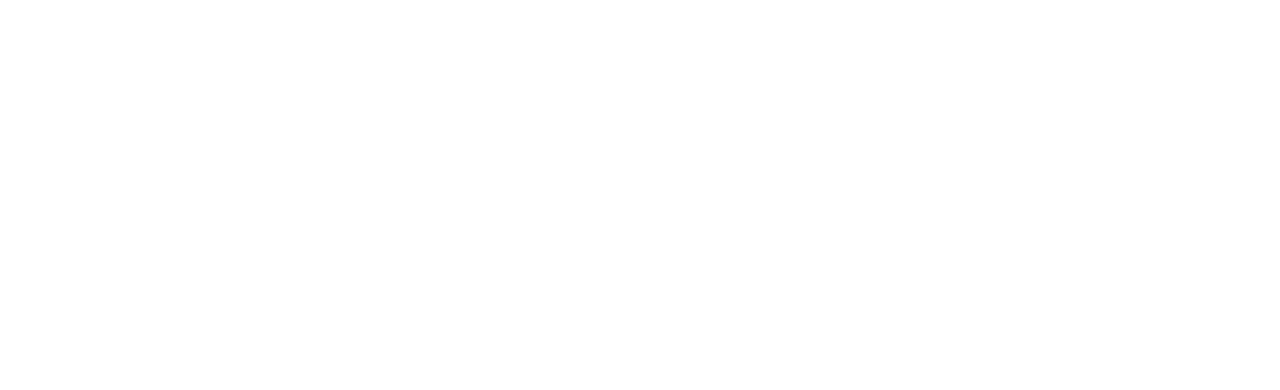
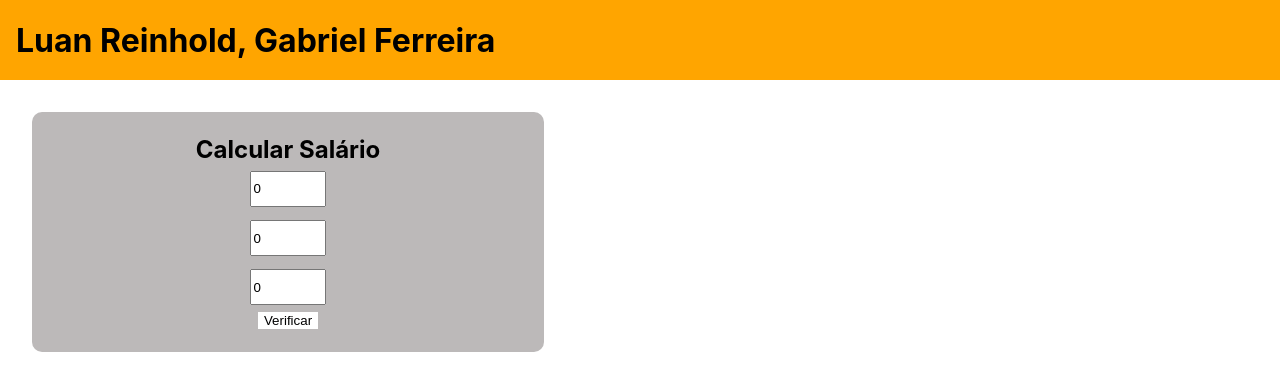
Before and after one commit to luanreinhold/ProvaFreinew, a React (Create React App) app: page /salario in a window 1280 px wide. Before the commit this address had no page. Shown: the top 390 px of the page. Built offline with nearby package versions, Linux system fonts and the light colour scheme.

Commit message:
febre e salario completos

```diff
--- a/src/index.js
+++ b/src/index.js
@@ -6,6 +6,8 @@
 import AcaiPage from "./pages/acaiPage"
 import LibraPage from "./pages/libraPage"
 import Sorveteria from "./pages/sorveteria"
+import Temperatura from "./pages/febrePage"
+import SalarioPage from './pages/salarioPage';
 const root = ReactDOM.createRoot(document.getElementById('root'));
 root.render(
   <React.StrictMode>
@@ -14,6 +16,8 @@
         <Route path="/" element={<AcaiPage/>} />
         <Route path="/libra" element={<LibraPage/>} />
         <Route path="/sorveteria" element={<Sorveteria/>} />
+        <Route path="/temperatura" element={<Temperatura/>}/>
+        <Route path="/salario" element={<SalarioPage/>}/>
       </Routes>
     </BrowserRouter>
   </React.StrictMode>
--- /dev/null
+++ b/src/pages/febrePage/index.js
@@ -0,0 +1,77 @@
+import { useState} from "react"
+import CompHeader from "../../components/Header"
+
+import "./index.scss"
+
+export default function FebrePage () {
+
+    const [temperatura, setTemperatura] = useState(0)
+    const [status, setStatus] = useState("")
+
+     function verificarTemperatura() {
+
+        if(!temperatura) {
+            throw new Error ("Digite um numero válido")
+        }
+        if(isNaN(temperatura))
+            throw new Error ("Digite um número")
+
+        if(temperatura >= 41) {
+            setStatus("Hipertermia")
+        }
+        if(temperatura >= 39.6 && temperatura < 41) {
+            setStatus("Febre Alta")
+        }
+        if(temperatura >= 37.6 && temperatura < 39.6) {
+            setStatus("Febre")
+        }
+        if(temperatura >= 36 && temperatura < 37.6) {
+            setStatus("Normal")
+        }
+        if(temperatura < 36) {
+            setStatus("Hipotermia")
+        }
+    }
+
+
+
+    return (
+
+        <main className="temperaturaPage">
+
+            <CompHeader/>
+
+                <div className="container">
+                    <section className="boxTemperatura">
+
+                        <h1>Verificar Temperatura</h1>
+                            <input placeholder="tempetatura" value={temperatura} onChange={e => setTemperatura(e.target.value)}/>
+                            <button onClick={verificarTemperatura}>Verificar</button>
+                        <div>
+                            <span>Seu estado é: </span> <b>{status}</b>
+                        </div>
+
+                       {status === "Febre" &&
+                            <div className="section-img">
+                                <img src='./febre-icon.png' alt='icon-febre' />
+                            </div>
+                       }
+                        {status === "Febre alta" &&
+                            <div className="section-img">
+                                <img src='./febre-icon.png' alt='icon-febre' />
+                            </div>
+                       }
+                        {status === "Hipertermia" &&
+                            <div className="section-img">
+                                <img src='./febre-icon.png' alt='icon-febre' />
+                            </div>
+                       }
+
+                    </section>
+                </div>
+
+
+        </main>
+
+    )
+}
--- /dev/null
+++ b/src/pages/febrePage/index.scss
@@ -0,0 +1,60 @@
+.temperaturaPage {
+    * {
+        margin: 0px;
+        box-sizing: border-box;
+    }
+
+    height: 100vh;
+    display: flex;
+    flex-direction: column;
+
+    .boxTemperatura {
+        padding: 1em;
+        margin: 2em;
+        display: flex;
+        flex-direction: column;
+        align-items: center;
+        justify-content: center;
+        background-color: rgb(179, 179, 179);
+        width: 30%;
+        height: 55%;
+        border-radius: 10px;
+
+    }
+
+    input {
+        width: 15%;
+        height: 10%;
+        margin: 0.5em;
+        outline: none;
+    }
+
+    button {
+        padding: 1rem;
+        background-color: white;
+        border: 1px rgb(79, 77, 77);
+        border-radius: 30px;
+    }
+    button:hover {
+        cursor: pointer;
+    }
+
+    .container {
+        display: flex;
+        justify-content: center;
+        align-items: center;
+        width: 100%;
+        height: 100%;
+    }
+    .section-img {
+        width: 100%;
+        display: flex;
+        justify-content: center;
+        align-items: center;
+    }
+
+    img{
+        width: 30%;
+    }
+
+}
--- /dev/null
+++ b/src/pages/salarioPage/index.js
@@ -0,0 +1,36 @@
+import { useState } from "react"
+import CompHeader from "../../components/Header"
+import "./index.scss"
+
+export default function SalarioPage () {
+
+    const [salario, setSalario] = useState(0)
+    const [bonus, setBonus] = useState(0)
+    const [desc, setDesc] = useState(0)
+    const [resposta, setResposta] = useState("")
+
+    function calculoSalario () {
+        let aumento = salario * bonus / 100;
+        let liquido = salario + aumento - desc
+        setResposta(liquido)
+    }
+
+    return (
+
+        <main className="Salario-Container">
+
+            <CompHeader/>
+
+                <section className="boxInformacoes">
+                    <h1>Calcular Salário</h1>
+                    <input placeholder="salario"    value={salario} onChange={e => setSalario(Number(e.target.value))}/>
+                    <input placeholder="bonus"      value={bonus} onChange={e => setBonus(Number(e.target.value))}/>
+                    <input placeholder="desconto"   value={desc} onChange={e => setDesc(Number(e.target.value))}/>
+                    <button onClick={calculoSalario}>Verificar</button>
+                    {resposta}
+                </section>
+
+        </main>
+
+    )
+}
--- /dev/null
+++ b/src/pages/salarioPage/index.scss
@@ -0,0 +1,38 @@
+.Salario-Container {
+    * {
+        margin: 0px;
+        box-sizing: border-box;
+    }
+
+    height: 100vh;
+    display: flex;
+    flex-direction: column;
+
+    .boxInformacoes {
+        margin: 2em;
+        display: flex;
+        flex-direction: column;
+        align-items: center;
+        justify-content: center;
+        background-color: rgb(188, 185, 185);
+        width: 40%;
+        height: 30%;
+        border-radius: 10px;
+
+    }
+
+    input {
+        width: 15%;
+        height: 15%;
+        margin: 0.5em;
+        outline: none;
+    }
+
+    button {
+
+        background-color: white;
+        border: 1px rgb(79, 77, 77)
+    }
+
+
+}
```
Also changed, not shown: public/febre-icon.png (added).
